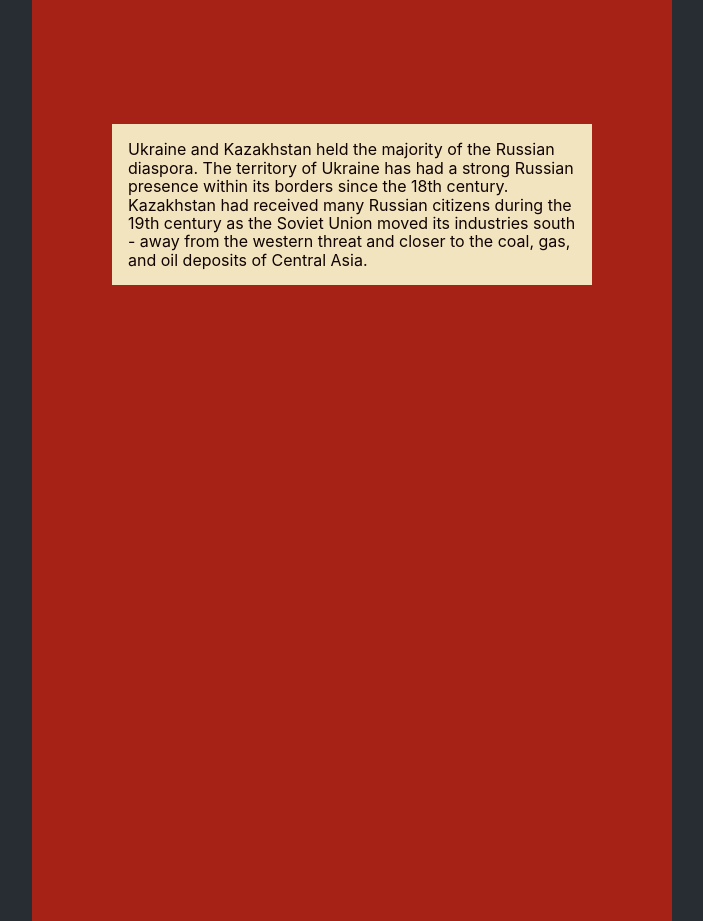
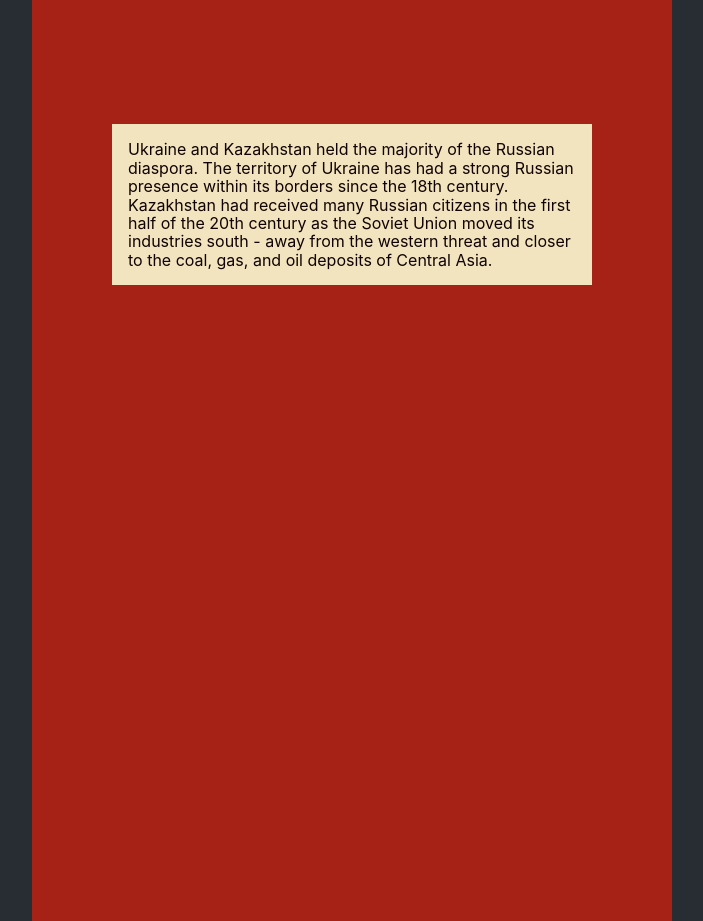
Before and after one commit to yantonsoup/after-the-ussr, a website: page public/index.html in a window 1280 px wide. Shown: the part 6980-7901 px from the top of the page, without its empty margins (288-991 px from the left). Drawn offline with Linux system fonts and the light colour scheme.

Commit message:
history tweak

```diff
--- a/public/index.html
+++ b/public/index.html
@@ -124,8 +124,8 @@
         <div class="scroll-text">
           <div class="step" data-scrollama-index="2" style="height: 1063px;">
             <div class="step-text">
-              In 1989, about half of the Soviet Union's total population lived in
-              Russia.
+              In 1989, about half of the Soviet Union's total population lived
+              in Russia.
             </div>
           </div>
           <div class="step" data-scrollama-index="3" style="height: 1063px;">
@@ -133,9 +133,10 @@
               Ukraine and Kazakhstan held the majority of the Russian diaspora.
               The territory of Ukraine has had a strong Russian presence within
               its borders since the 18th century. Kazakhstan had received many
-              Russian citizens during the 19th century as the Soviet Union moved
-              its industries south - away from the western threat and closer to
-              the coal, gas, and oil deposits of Central Asia.
+              Russian citizens in the first half of the 20th century as the
+              Soviet Union moved its industries south - away from the western
+              threat and closer to the coal, gas, and oil deposits of Central
+              Asia.
             </div>
           </div>
           <div class="step" data-scrollama-index="4" style="height: 1063px;">
@@ -277,9 +278,9 @@
             <div class="step-text">
               That said, the emigration boom from the former Soviet Union was
               not actually as large as many experts had feared (up to 50
-              million). The reason was that few countries welcomed immigrants from
-              former Soviet states. The ones that did, Germany, Israel, and the
-              USA, did so primarily on ethnic basis.
+              million). The reason was that few countries welcomed immigrants
+              from former Soviet states. The ones that did, Germany, Israel, and
+              the USA, did so primarily on ethnic basis.
             </div>
           </div>
 
```
